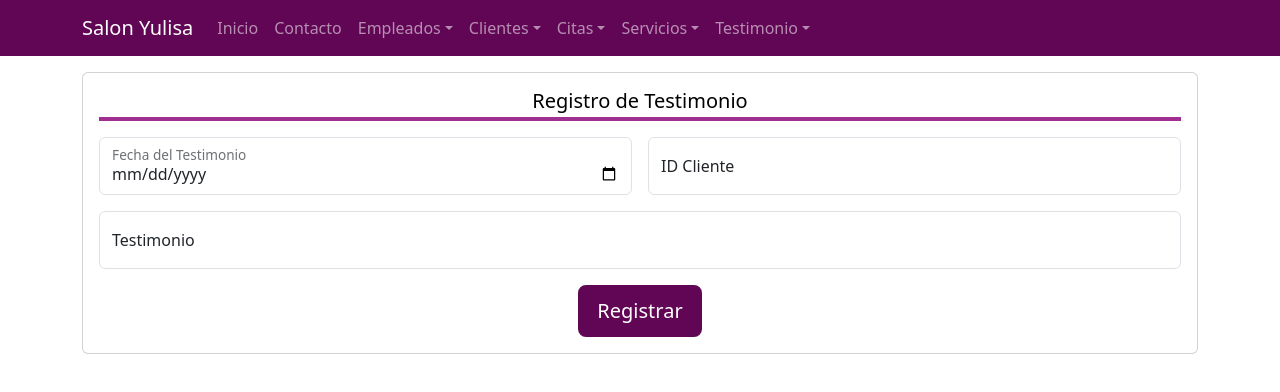
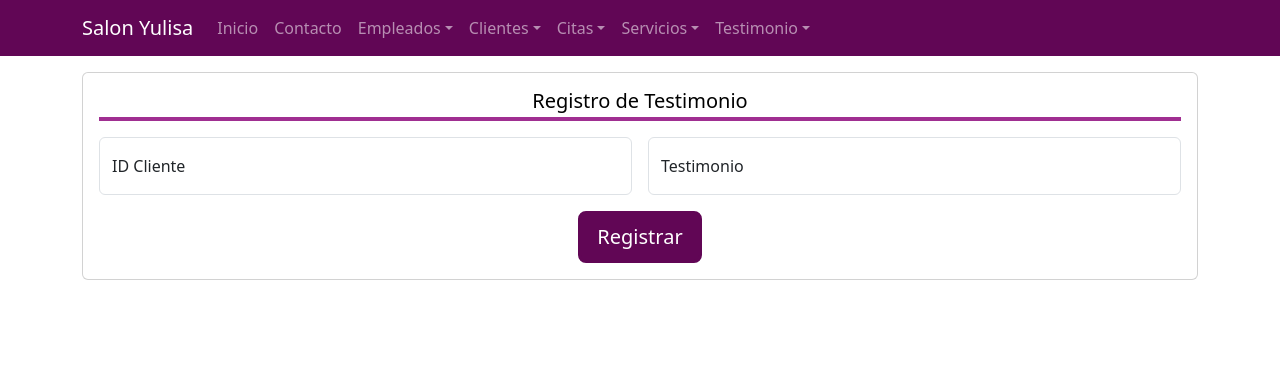
Before and after one commit to Oneyker21/Web_Salon_Yulisa, a React (Create React App) app in the folder daniela-frontend/: page /testimonio in a window 1280 px wide. Shown: the top 392 px of the page. Built offline with nearby package versions, Linux system fonts and the light colour scheme.

Commit message:
funcion lista

```diff
--- a/daniela-frontend/src/pages/Testimonio.js
+++ b/daniela-frontend/src/pages/Testimonio.js
@@ -13,11 +13,24 @@ function Testimonio() {
   const handleSubmit = async (e) => {
     e.preventDefault();
 
+
+    function getCurrentDateFormatted() {
+      const currentDate = new Date();
+      const year = currentDate.getFullYear();
+      const month = String(currentDate.getMonth() + 1).padStart(2, '0');
+      const day = String(currentDate.getDate()).padStart(2, '0');
+      return `${year}-${month}-${day}`;
+    }
+    // Usar la función para obtener la fecha formateada
+    const currentDate = getCurrentDateFormatted();
+
     // Crear un objeto con los datos del formulario
     const formData = {
-      fecha_testimonio,
+
+      fecha_testimonio:currentDate,
       testimonio,
       id_cliente,
+
     };
 
     try {
@@ -56,15 +69,6 @@ function Testimonio() {
             <Card.Title className='title'>Registro de Testimonio</Card.Title>
             <Form className="mt-3" onSubmit={handleSubmit}>
               <Row className="g-3">
-                <Col sm="6" md="6" lg="6">
-                  <FloatingLabel controlId="fecha_testimonio" label="Fecha del Testimonio">
-                    <Form.Control
-                      type="date"
-                      value={fecha_testimonio}
-                      onChange={(e) => setFechaTestimonio(e.target.value)}
-                    />
-                  </FloatingLabel>
-                </Col>
 
                 <Col sm="6" md="6" lg="6">
                   <FloatingLabel controlId="id_cliente" label="ID Cliente">
@@ -77,7 +81,7 @@ function Testimonio() {
                   </FloatingLabel>
                 </Col>
 
-                <Col sm="12" md="6" lg="12">
+                <Col sm="12" md="6" lg="6">
                   <FloatingLabel controlId="testimonio" label="Testimonio">
                     <Form.Control
                       as="textarea"
--- a/daniela-frontend/src/pages/TestimonioList.js
+++ b/daniela-frontend/src/pages/TestimonioList.js
@@ -17,8 +17,11 @@ function TestimonioList() {
   const openModal = (testimonio) => {
     setSelectedTestimonio(testimonio);
 
+
+    const formattedFechaTestimonio = formatDateForInput(testimonio.fecha_testimonio);
+
     setFormData({
-      fecha_testimonio: formatDateForInput(testimonio.fecha_testimonio),
+      fecha_testimonio: formattedFechaTestimonio,
       testimonio: testimonio.testimonio,
       id_cliente: testimonio.id_cliente,
     });
@@ -121,8 +124,8 @@ function TestimonioList() {
             <thead>
               <tr className='centrado'>
                 <th>ID Testimonio</th>
-                <th>Fecha de Testimonio</th>
-                <th>Testimonio</th>
+                <th>Fecha</th>
+                <th>Comentario</th>
                 <th>ID Cliente</th>
                 <th>Acciones</th>
               </tr>
@@ -156,34 +159,13 @@ function TestimonioList() {
               <Card.Title>Registro de Testimionio</Card.Title>
               <Form className="mt-3">
                 <Row className="g-3">
-                  <Col sm="6" md="6" lg="4">
-                    <FloatingLabel controlId="fecha_testimonio" label="Fecha del Testimonio">
-                      <Form.Control
-                        type="date"
-                        name="fecha_testimonio"
-                        value={formData.fecha_testimonio}
-                        onChange={handleFormChange}
-                      />
-                    </FloatingLabel>
-                  </Col>
 
-                  <Col sm="6" md="6" lg="4">
+                  <Col sm="6" md="6" lg="12">
                     <FloatingLabel controlId="testimonio" label="Testimonio">
                       <Form.Control
                         type="text"
                         name="testimonio"
                         value={formData.testimonio}
-                        onChange={handleFormChange}
-                      />
-                    </FloatingLabel>
-                  </Col>
-
-                  <Col sm="6" md="6" lg="4">
-                    <FloatingLabel controlId="id_cliente" label="ID Cliente">
-                      <Form.Control
-                        type="text"
-                        name="id_cliente"
-                        value={formData.id_cliente}
                         onChange={handleFormChange}
                       />
                     </FloatingLabel>
```
